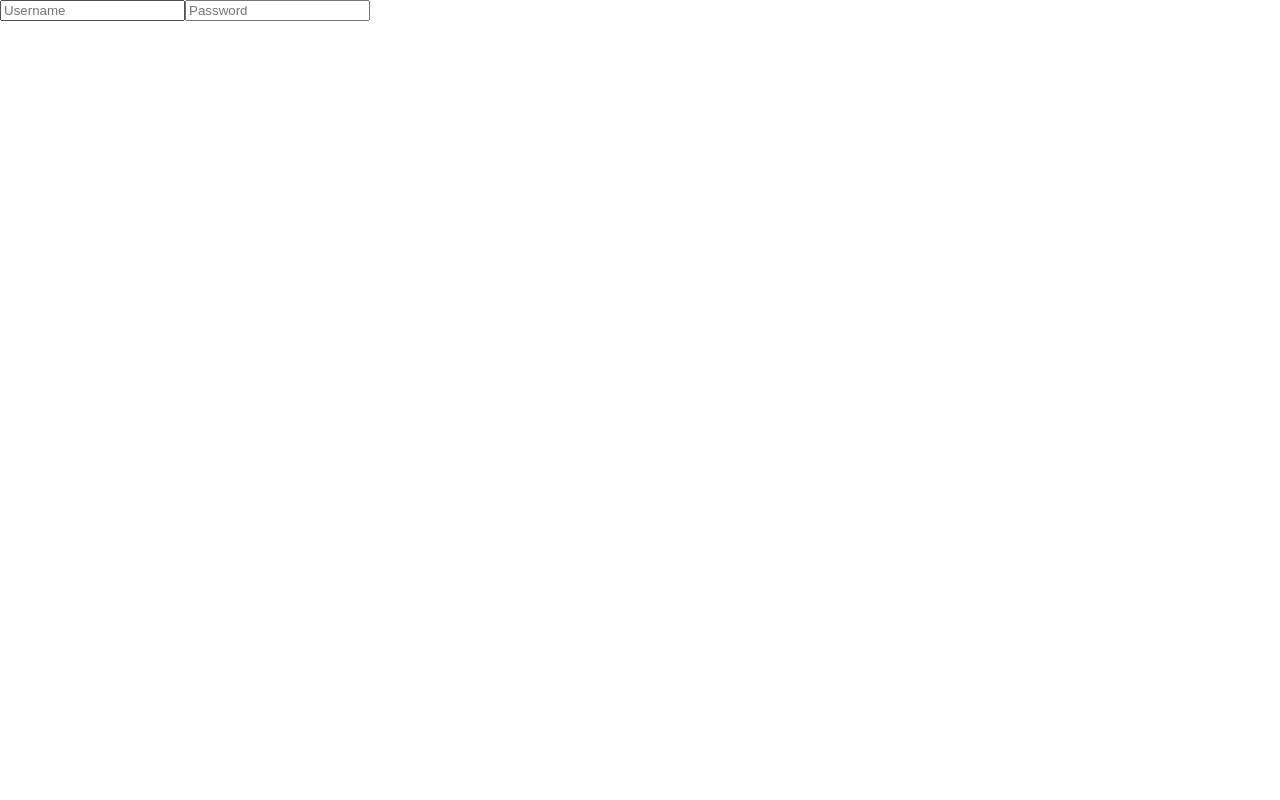
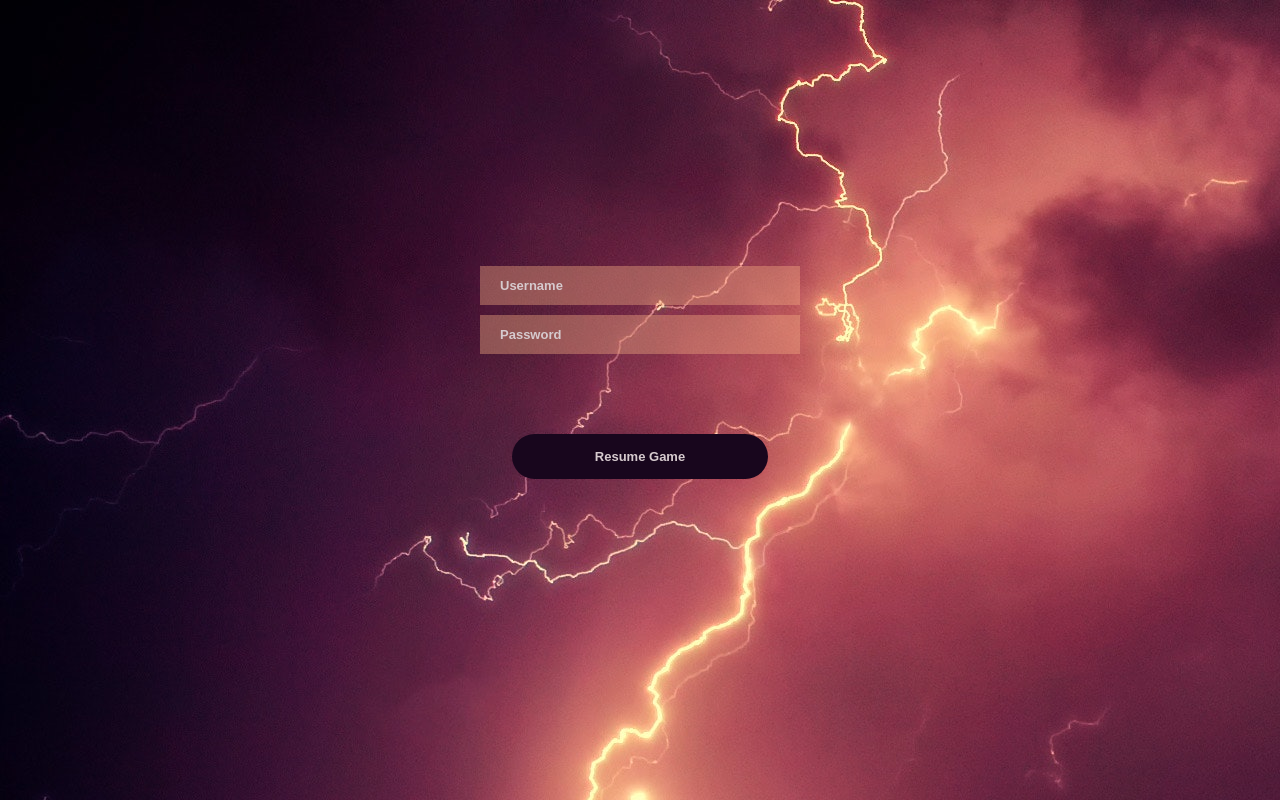
Before and after one commit to django-lambda-mud/client, a React (Create React App) app in the folder rpg_game/: page / in a window 1280 px wide. Built offline with nearby package versions, Linux system fonts and the light colour scheme.

Commit message:
design login implementation

```diff
--- a/rpg_game/src/components/Auth/Login.js
+++ b/rpg_game/src/components/Auth/Login.js
@@ -2,7 +2,9 @@ import React from "react";
 import { connect } from "react-redux";
 import { doLogIn } from "../../store/actions/authenticationActions";
 import {Link } from "react-router-dom";
-
+import img from '../../assets/clouds-dark-lightning-1118869.jpg'
+import logo from '../../assets/M.svg'
+import styled from 'styled-components'
 
 class Login extends React.Component {
   constructor(props) {
@@ -30,9 +32,9 @@ class Login extends React.Component {
 
   render() {
     return (
-      <div className="login">
+      <LoginWrapper>
         <div className="login">
-
+          {/* <img src={logo}></img> */}
           <div className="inputs">
             <input
               name="username"
@@ -48,23 +50,71 @@ class Login extends React.Component {
               value={this.state.password}
               placeholder="Password"
             />
+            <button onClick={this.login}>Resume Game</button>
           </div>
-          <p className="btn btn--white" onClick={this.login}>
-            Login
-            {/* {this.props.loadingUser ? (<Loader
-               type="ThreeDots"
-               color="#1f2a38"
-               height="12"
-               width="26" />) :
-               (<i className="fa fa-user-plus"></i>)} */}
-          </p>
         </div>
-        <p>Dont have an Account ?</p>
-        <Link to="/register">Register</Link>
-      </div>
+        {/* <p>Dont have an Account ?</p>
+        <Link to="/register">Register</Link> */}
+      </LoginWrapper>
     );
   }
 }
+
+const LoginWrapper = styled.div`
+  background-image: url(${img});
+  background-repeat: no-repeat;
+  min-height: 100vh;
+  height: auto;
+  display: flex;
+  flex-direction: column;
+
+  .login {
+    img {
+      margin: auto;
+      width: 3%;
+    }
+    .inputs {
+      display: flex;
+      flex-direction: column;
+      // align-items: center;
+      margin: 20% auto;
+      width: 50%;
+      color: white;
+
+      input {
+        margin: auto;
+        width: 50%;
+        margin-top: 1.0rem;
+        border: none;
+        background-color: #f6ac8266;
+        padding: 12px;
+        color: #d6cace;
+        font-size: 13px;
+        padding-left: 20px;
+        font-weight: bold;
+
+        ::placeholder {
+          color: #d6cace;
+          font-weight: bold;
+        }
+      }
+
+      button {
+        margin: auto;
+        width: 40%;
+        margin-top: 80px;
+        border: none;
+        border-radius: 50px;
+        background-color: #18061d
+        padding: 15px;
+        font-size: 13px;
+        color: #d6cace;
+        font-weight: bold;
+        cursor: pointer;
+      }
+    }
+  }
+`;
 
 const mapStateToProps = state => {
   return {
```
